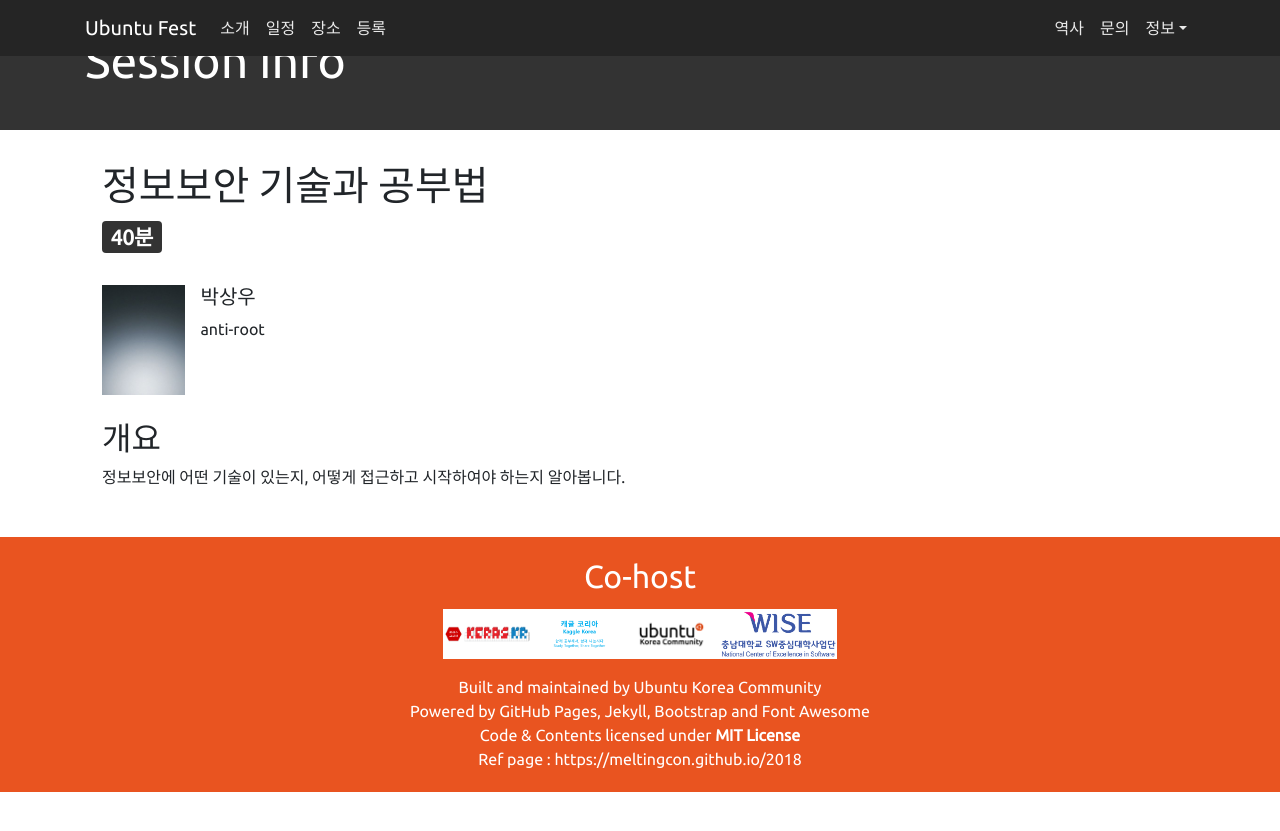
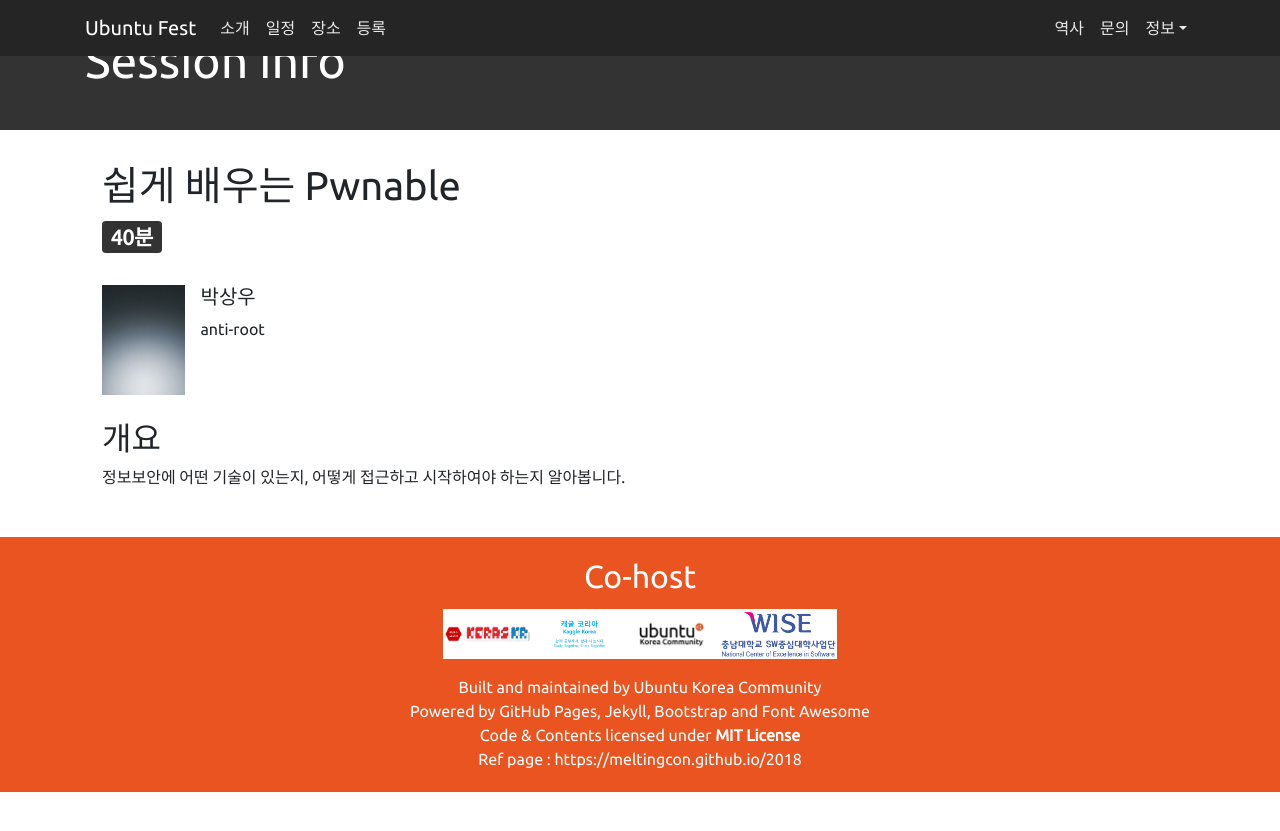
Before and after one commit to ubuntu-kr/ubuntu-fest, a Jekyll site: the page built from _sessions/09*.md, in a window 1280 px wide. Shown: the top 831 px of the page. Built offline with Jekyll 4.4.1, drawn with Linux system fonts in a browser that asks for light colours.

Commit message:
Update 09*.md

```diff
--- a/_sessions/09*.md
+++ b/_sessions/09*.md
@@ -1,7 +1,7 @@
 ---
 layout: session
 order: 7
-title: 정보보안 기술과 공부법
+title: 쉽게 배우는 Pwnable
 time: "15:20 ~ 16:00"
 duration: 40분
 href: yes
```
